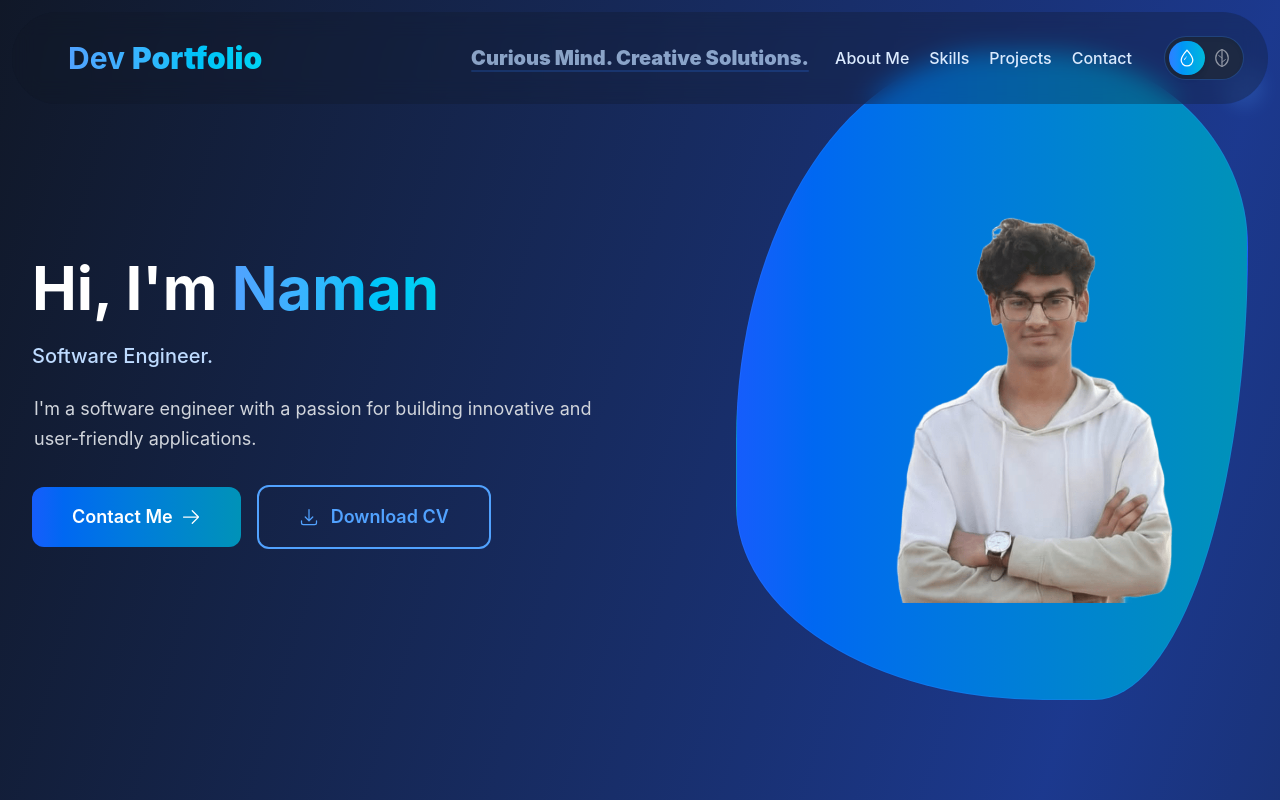
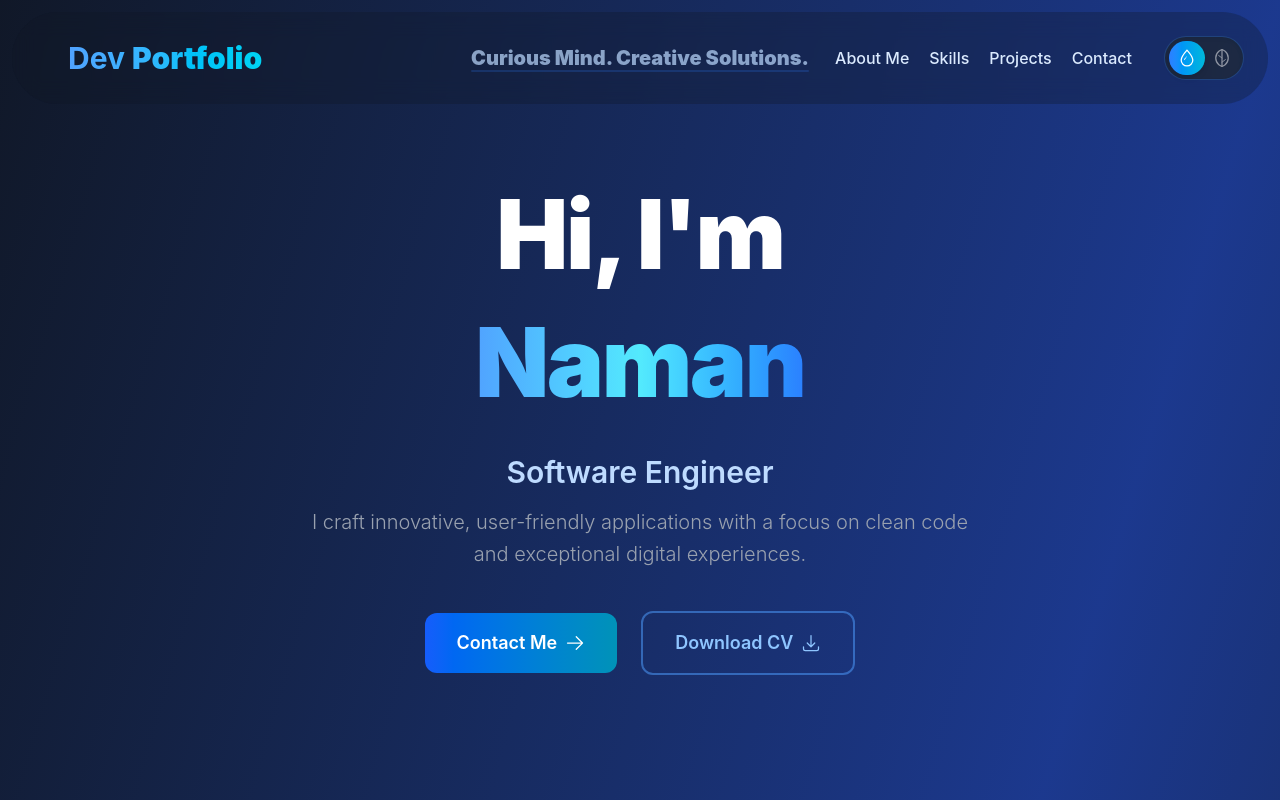
Before and after one commit to Namanbardia/Portfolio, a Vue app: page / in a window 1280 px wide. Shown: the top 800 px of the page. Built offline with nearby package versions, Linux system fonts and the light colour scheme.

Commit message:
Hero Section and Contact update

```diff
--- a/src/components/Contact.vue
+++ b/src/components/Contact.vue
@@ -30,33 +30,46 @@
         <!-- Contact Info -->
         <div data-aos="fade-right">
             <h3 class="text-2xl font-bold text-white mb-6">
-                Contact Information
+                Connect With Me
             </h3>
-            <!-- Email -->
             <div class="space-y-6">
-                <div class="flex items-center gap-4">
-                    <EnvelopeIcon class="w-6 h-6 text-primary-400" />
+                <!-- Email -->
+                <a
+                href="mailto:bardiaji10@gmail.com"
+                target="_blank"
+                rel="noopener noreferrer"
+                class="flex items-center gap-4 group cursor-pointer">
+                    <div class="w-12 h-12 bg-primary-500/10 border border-primary-400/20 rounded-xl flex items-center justify-center transition-all duration-300 group-hover:bg-primary-500/20 group-hover:border-primary-400/40 group-hover:scale-105">
+                        <EnvelopeIcon class="w-6 h-6 text-primary-400 transition-transform duration-300 group-hover:-translate-y-1" />
+                    </div>
                     <div>
-                        <p class="text-white font-semibold">Email</p>
-                        <p class="text-primary-200 font-semibold">bardiaji10@gmail.com</p>
+                        <p class="text-white font-semibold transition-colors duration-300 group-hover:text-primary-400">Email</p>
+                        <p class="text-primary-200 font-medium">Discuss something? Or just Say Hi!</p>
+                    </div>
+                </a>
+
+                <!-- Availability -->
+                <div class="flex items-center gap-4 group cursor-default">
+                    <div class="w-12 h-12 bg-green-500/10 border border-green-400/20 rounded-xl flex items-center justify-center transition-all duration-300 group-hover:bg-green-500/20 group-hover:border-green-400/40 group-hover:scale-105">
+                        <span class="relative flex h-4 w-4 transition-transform duration-300 group-hover:scale-110">
+                            <span class="animate-ping absolute inline-flex h-full w-full rounded-full bg-green-400 opacity-75"></span>
+                            <span class="relative inline-flex rounded-full h-4 w-4 bg-green-500"></span>
+                        </span>
+                    </div>
+                    <div>
+                        <p class="text-white font-semibold transition-colors duration-300 group-hover:text-green-400">Availability</p>
+                        <p class="text-green-400 font-medium">Open for Opportunities</p>
                     </div>
                 </div>
 
-                <!-- Phone -->
-                <div class="flex items-center gap-4">
-                    <PhoneIcon class="w-6 h-6 text-primary-400" />
+                <!-- Response Time -->
+                 <div class="flex items-center gap-4 group cursor-default">
+                    <div class="w-12 h-12 bg-secondary-500/10 border border-secondary-400/20 rounded-xl flex items-center justify-center transition-all duration-300 group-hover:bg-secondary-500/20 group-hover:border-secondary-400/40 group-hover:scale-105">
+                        <ChatBubbleLeftRightIcon class="w-6 h-6 text-secondary-400 transition-transform duration-300 group-hover:rotate-12" />
+                    </div>
                     <div>
-                        <p class="text-white font-semibold">Phone</p>
-                        <p class="text-primary-200 font-semibold">+91 830 6868 368</p>
-                    </div>
-                </div>
-
-                <!-- Location -->
-                 <div class="flex items-center gap-4">
-                    <MapPinIcon class="w-6 h-6 text-primary-400" />
-                    <div>
-                        <p class="text-white font-semibold">Location</p>
-                        <p class="text-primary-200 font-semibold">Rohini, New Delhi, India</p>
+                        <p class="text-white font-semibold transition-colors duration-300 group-hover:text-secondary-400">Let's Connect</p>
+                        <p class="text-primary-200 font-medium">Response within 24 hours</p>
                     </div>
                 </div>
             </div>
@@ -160,7 +173,7 @@ import GithubIcon from '@/assets/SVGs/Github.svg'
 // import WhatsappIcon from '@/assets/SVGs/Whatsapp.svg'
 // import LeetcodeIcon from '@/assets/SVGs/Leetcode.svg'
 import InstagramIcon from '@/assets/SVGs/Instagram.svg'
-import { EnvelopeIcon, PhoneIcon, MapPinIcon, ChatBubbleLeftRightIcon, UserGroupIcon, ShareIcon } from '@heroicons/vue/24/solid';
+import { EnvelopeIcon, ChatBubbleLeftRightIcon } from '@heroicons/vue/24/solid';
 
 const toast = ref({
   show: false,
--- a/src/components/Hero.vue
+++ b/src/components/Hero.vue
@@ -1,87 +1,52 @@
 <template>
     <section class="relative w-full overflow-hidden min-h-screen flex items-center" id="hero">
         <div class="w-full px-5 sm:px-8 md:px-12 lg:px-8 max-w-5xl lg:max-w-7xl mx-auto relative z-10">
-            <div class="grid lg:grid-cols-2 gap-10 xl:gap-14 items-center">
-                <div class="flex flex-col md:mt-0 mt-20 justify-center">
-
-                    <div
-                    class="text-white lg:text-left"
-                    data-aos="fade-right"
-                    >
-                        <h1 class="text-white text-4xl font-bold md:text-5xl lg:text-6xl leading-tight">
+            <div class="flex flex-col items-center justify-center text-center pt-24 pb-12">
+                <!-- Main Heading -->
+                <div class="text-white" data-aos="zoom-in" data-aos-delay="200">
+                    <h1 class="text-5xl md:text-7xl lg:text-8xl font-black tracking-tight leading-tight">
                         Hi, I'm
-                            <span class="text-transparent bg-clip-text bg-linear-to-r from-primary-400 to-secondary-400">
+                        <span class="block text-transparent bg-clip-text bg-linear-to-r from-primary-400 via-secondary-300 to-primary-500 mt-2">
                             Naman
                         </span>
                     </h1>
-                        <p class="text-primary-200 font-medium text-lg md:text-xl mt-4"
-                        data-aos="fade-right"
-                        data-aos-delay="400">
-                        Software Engineer.
+                </div>
+
+                <!-- Subheading -->
+                <div class="mt-8 mb-10 max-w-2xl mx-auto space-y-4">
+                    <h2 class="text-2xl md:text-3xl font-semibold text-primary-200" data-aos="fade-up" data-aos-delay="300">
+                        Software Engineer
+                    </h2>
+                    <p class="text-gray-400 text-lg md:text-xl leading-relaxed font-light" data-aos="fade-up" data-aos-delay="400">
+                        I craft innovative, user-friendly applications with a focus on clean code and exceptional digital experiences.
                     </p>
                 </div>
 
-                    <p class="text-gray-300 pt-6 text-center lg:text-left max-w-xl mx-auto text-lg leading-relaxed"
-                    data-aos="fade-right"
-                    data-aos-delay="200">
-                        I'm a software engineer with a passion for building innovative and user-friendly applications.
-                    </p>
-
-                    <div class="flex items-center gap-4 pt-8 flex-col sm:flex-row sm:w-max sm:mx-auto lg:mx-0"
-                    data-aos="fade-up"
-                    data-aos-delay="300">
+                <!-- CTA Buttons -->
+                <div class="flex flex-col sm:flex-row items-center justify-center gap-6 w-full sm:w-auto" data-aos="fade-up" data-aos-delay="500">
                     <a
                     href="#contact"
-                        class="px-8 md:px-10 py-4 rounded-xl relative group
-                        w-full sm:w-max flex justify-center overflow-hidden
-                        bg-linear-to-r from-primary-600 to-secondary-600
-                        hover:from-primary-500 hover:to-secondary-500
+                    class="w-full sm:w-auto px-8 py-4 rounded-xl flex items-center justify-center
+                    bg-linear-to-r from-primary-600 to-secondary-600 text-white font-semibold text-lg
+                    hover:shadow-[0_0_30px_rgba(var(--color-primary-500),0.5)] hover:scale-105
                     transition-all duration-300 cursor-pointer"
                     @click.prevent="scrollToSection">
-                        <span class="relative flex items-center justify-center text-white font-semibold text-lg">
                         Contact Me
-                            <ArrowRightIcon class="w-5 h-5 ml-2 group-hover:translate-x-1 transition-transform" />
-                        </span>
+                        <ArrowRightIcon class="w-5 h-5 ml-2" />
                     </a>
+
                     <a
                     href="/Naman_CV.pdf"
                     download="Naman Bardia CV.pdf"
-                        class="border-2 border-primary-400 px-8 md:px-10 py-4 rounded-xl relative group
-                        w-full sm:w-max flex justify-center hover:bg-primary-400/10
-                        transition-all duration-300 cursor-pointer"
->
-                        <div class="flex items-center justify-center relative">
-                            <ArrowDownTrayIcon class="w-5 h-5 text-primary-400 group-hover:translate-y-1 transition-transform" />
-                            <span class="pl-3 text-primary-400 font-semibold text-lg">
+                    class="w-full sm:w-auto px-8 py-4 rounded-xl flex items-center justify-center
+                    border-2 border-primary-400/50 text-primary-300 font-semibold text-lg
+                    hover:bg-primary-500/10 hover:border-primary-400 hover:text-primary-200
+                    transition-all duration-300 cursor-pointer relative overflow-hidden group">
+                        <span class="absolute inset-0 w-full h-full bg-linear-to-r from-transparent via-primary-500/10 to-transparent -translate-x-[150%] group-hover:animate-[shimmer_1.5s_infinite]"></span>
                         Download CV
-                            </span>
-                        </div>
+                        <ArrowDownTrayIcon class="w-5 h-5 ml-2 group-hover:translate-y-1 transition-transform" />
                     </a>
                 </div>
-                </div>
-                <!-- Image -->
-                <div class="lg:h-full flex justify-center lg:justify-end ">
-                    <div class="relative w-full max-w-md lg:max-w-lg">
-                        <div class="relative z-10 bg-linear-to-r
-                        from-primary-600 to-secondary-600 shadow-2-xl
-                        rounded-[50%_40%_30%_60%/60%_30%_70%_30%]
-                        p-4 backdrop-blur-sm border border-primary-500/30
-                        -translate-y-6"
-                        data-aos="zoom-in" data-aos-delay="500">
-                            <div class="rounded-xl overflow-hidden">
-                                <img src="@/assets/hero.png"
-                                alt="Naman - Software Engineer"
-                                loading="lazy"
-                                class="w-full h-full object-contain
-                                -translate-y-20">
-                            </div>
-                        </div>
-                        <div class="absolute -top-2 -right-4 w-10 h-10 bg-primary-400 rounded-full blur-sm opacity-6
-                        animate-pulse">
-                        </div>
-                    </div>
-                </div>
-
 
             </div>
         </div>
```
Also changed, not shown: src/assets/hero.png (deleted). Lines whose indentation alone changed are shown as unchanged.
